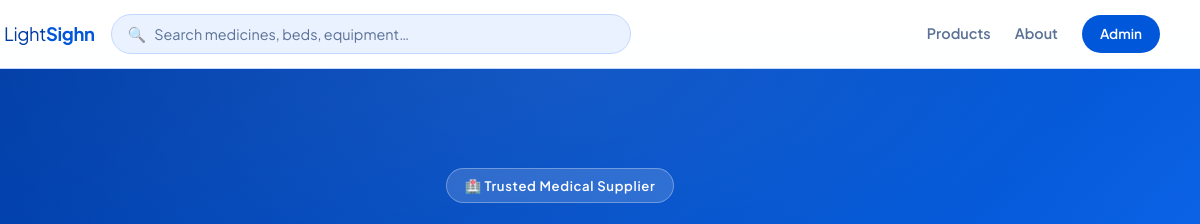
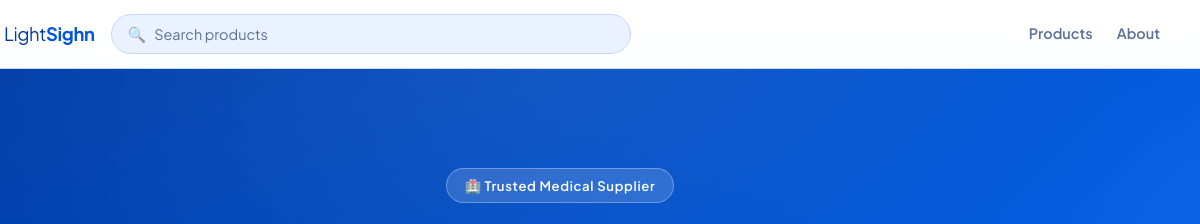
Before and after one commit to Louis123-qwe/LIGHT-SIGHN, a plain HTML site: page index.html in a window 1280 px wide. Shown: the top 224 px of the page, 80-1280 px from the left. Drawn offline with Linux system fonts and the light colour scheme; no server answers.

Commit message:
Modify search input and remove admin panel links
Updated search input placeholder and removed admin links.

```diff
--- a/index.html
+++ b/index.html
@@ -21,14 +21,14 @@
 
       <div class="search-wrap">
         <span class="search-icon">🔍</span>
-        <input type="text" id="searchInput" placeholder="Search medicines, beds, equipment…" autocomplete="off" />
+        <input type="text" id="searchInput" placeholder="Search products" autocomplete="off" />
         <button class="search-clear" id="searchClear" aria-label="clear">✕</button>
       </div>
 
       <nav class="nav-links">
         <a href="#products">Products</a>
         <a href="#about">About</a>
-        <a href="admin.html" class="nav-admin">Admin</a>
+
       </nav>
 
       <button class="hamburger" id="hamburger" aria-label="menu">
@@ -40,7 +40,7 @@
     <div class="mobile-menu" id="mobileMenu">
       <a href="#products" onclick="closeMobileMenu()">Products</a>
       <a href="#about" onclick="closeMobileMenu()">About</a>
-      <a href="admin.html">Admin Panel</a>
+
     </div>
   </header>
 
```
